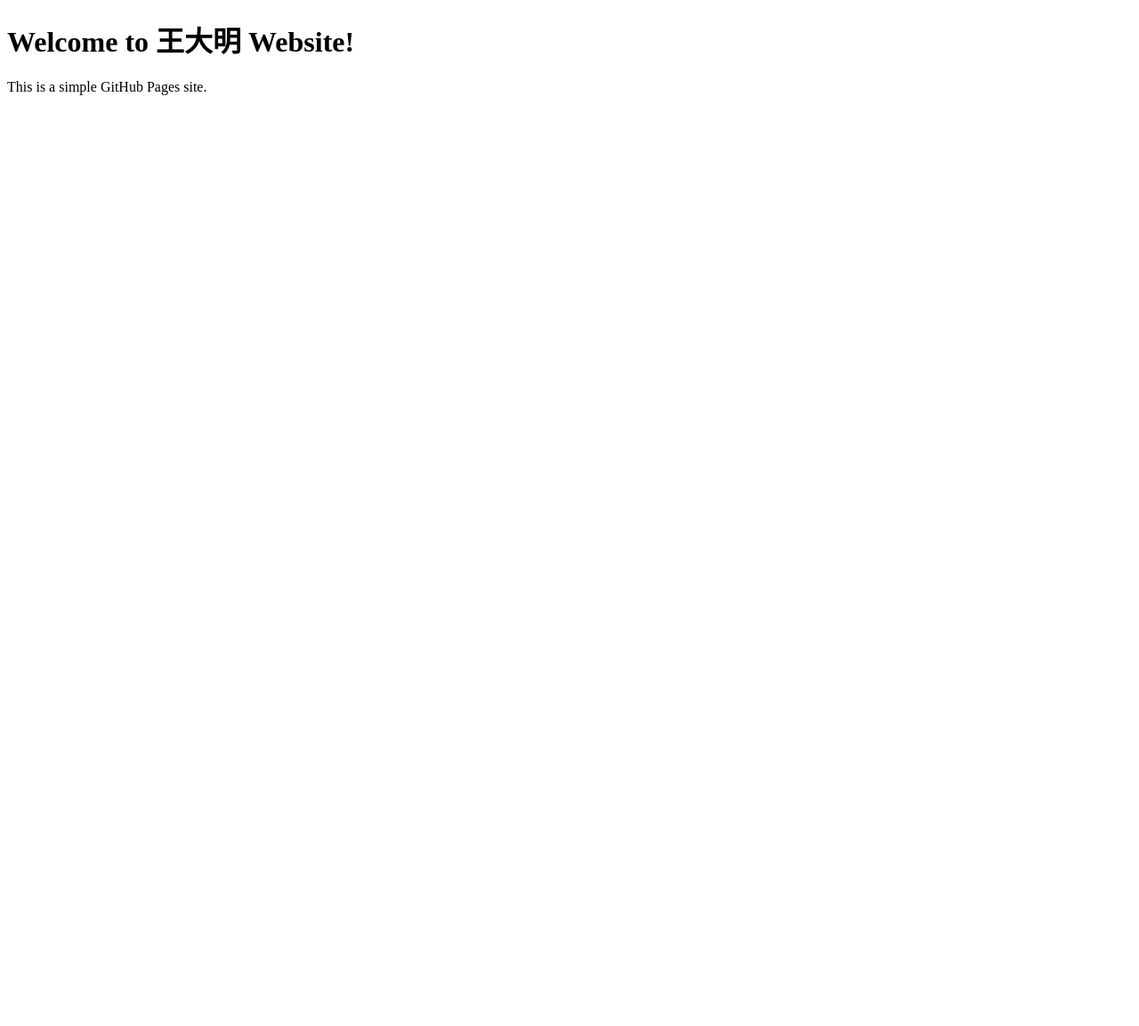
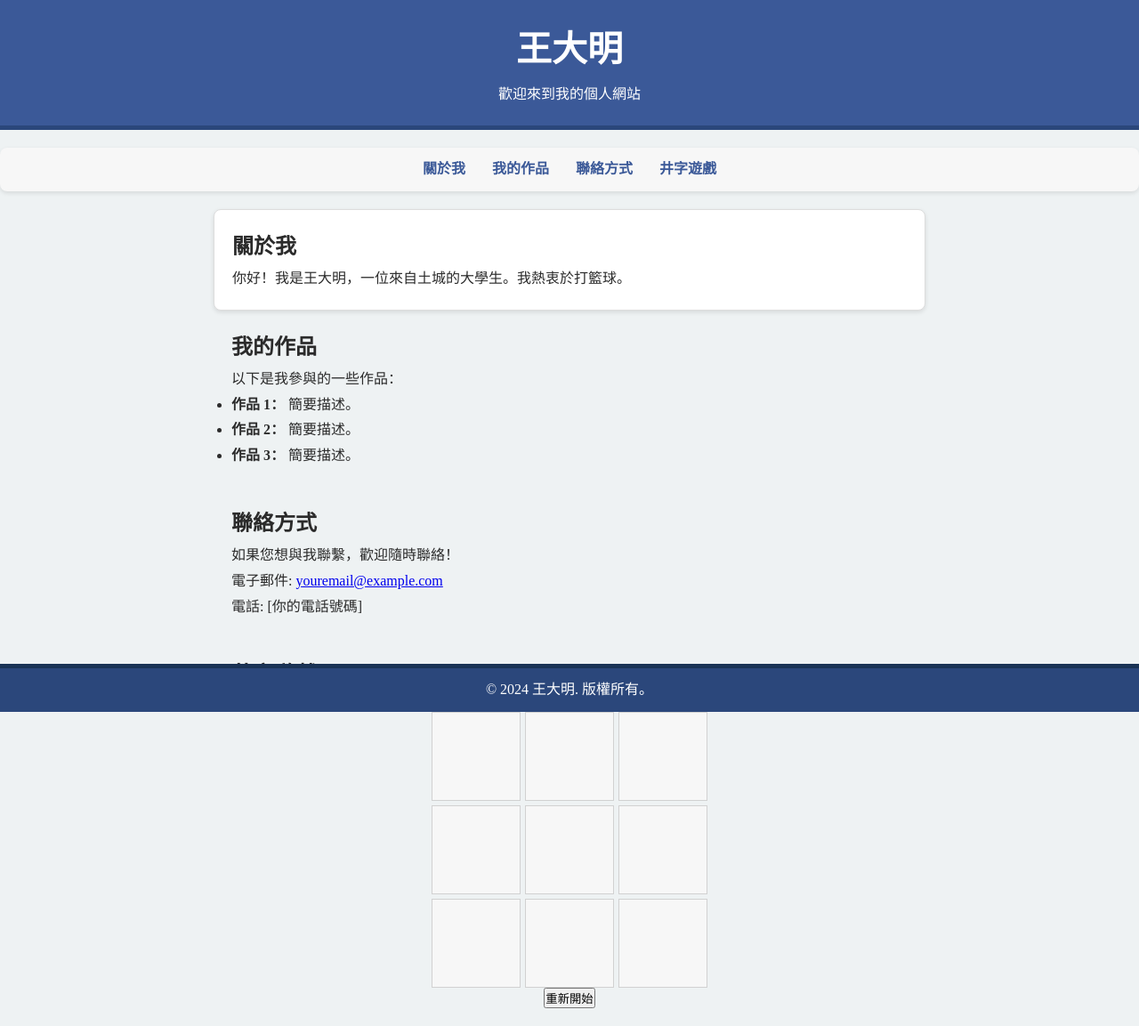
Before and after one commit to Wolke/my-website, a plain HTML site: page index.html in a window 1280 px wide. Shown: the whole page at 89% size. Before the commit the page ends 800 px from the top, so only its background shows below. Drawn offline with Linux system fonts and the light colour scheme.

Commit message:
Update index.html

```diff
--- a/index.html
+++ b/index.html
@@ -1,10 +1,215 @@
 <!DOCTYPE html>
-<html>
+<html lang="zh">
 <head>
-    <title>My Website</title>
+    <meta charset="UTF-8">
+    <meta name="viewport" content="width=device-width, initial-scale=1.0">
+    <title>個人網站</title>
+    <style>
+        * {
+            margin: 0;
+            padding: 0;
+            box-sizing: border-box;
+        }
+
+        body {
+            font-family: "DFKai-SB", serif;
+            line-height: 1.8;
+            color: #2b2b2b;
+            background: #eef2f3;
+        }
+
+        header {
+            background: #3b5998;
+            color: #fff;
+            padding: 20px 0;
+            text-align: center;
+            border-bottom: 5px solid #2b477b;
+        }
+
+        header h1 {
+            font-size: 2.5em;
+        }
+
+        nav {
+            display: flex;
+            justify-content: center;
+            margin: 20px 0;
+            background: #f7f7f7;
+            padding: 10px;
+            border-radius: 8px;
+            box-shadow: 0 2px 5px rgba(0, 0, 0, 0.1);
+        }
+
+        nav a {
+            color: #3b5998;
+            text-decoration: none;
+            margin: 0 15px;
+            font-weight: bold;
+        }
+
+        nav a:hover {
+            text-decoration: underline;
+        }
+
+        section {
+            padding: 20px;
+            max-width: 800px;
+            margin: 0 auto;
+        }
+
+        section#about {
+            background: #ffffff;
+            border: 1px solid #dddddd;
+            border-radius: 8px;
+            box-shadow: 0 2px 5px rgba(0, 0, 0, 0.1);
+            padding: 20px;
+        }
+
+        footer {
+            background: #2b477b;
+            color: #fff;
+            text-align: center;
+            padding: 10px 0;
+            border-top: 5px solid #1a3355;
+            position: fixed;
+            bottom: 0;
+            width: 100%;
+        }
+
+        .game-container {
+            display: flex;
+            justify-content: center;
+            align-items: center;
+            flex-direction: column;
+            margin-top: 20px;
+        }
+
+        .board {
+            display: grid;
+            grid-template-columns: repeat(3, 100px);
+            grid-gap: 5px;
+        }
+
+        .cell {
+            width: 100px;
+            height: 100px;
+            background: #f7f7f7;
+            border: 1px solid #d1d1d1;
+            display: flex;
+            justify-content: center;
+            align-items: center;
+            font-size: 2em;
+            cursor: pointer;
+        }
+
+        .cell:hover {
+            background: #dfe3ee;
+        }
+    </style>
 </head>
 <body>
-    <h1>Welcome to 王大明 Website! </h1>
-    <p>This is a simple GitHub Pages site.</p>
+    <header>
+        <h1>王大明</h1>
+        <p>歡迎來到我的個人網站</p>
+    </header>
+
+    <nav>
+        <a href="#about">關於我</a>
+        <a href="#projects">我的作品</a>
+        <a href="#contact">聯絡方式</a>
+        <a href="#game">井字遊戲</a>
+    </nav>
+
+    <section id="about">
+        <h2>關於我</h2>
+        <p>你好！我是王大明，一位來自土城的大學生。我熱衷於打籃球。</p>
+    </section>
+
+    <section id="projects">
+        <h2>我的作品</h2>
+        <p>以下是我參與的一些作品：</p>
+        <ul>
+            <li><strong>作品 1：</strong> 簡要描述。</li>
+            <li><strong>作品 2：</strong> 簡要描述。</li>
+            <li><strong>作品 3：</strong> 簡要描述。</li>
+        </ul>
+    </section>
+
+    <section id="contact">
+        <h2>聯絡方式</h2>
+        <p>如果您想與我聯繫，歡迎隨時聯絡！</p>
+        <p>電子郵件: <a href="mailto:youremail@example.com">youremail@example.com</a></p>
+        <p>電話: [你的電話號碼]</p>
+    </section>
+
+    <section id="game">
+        <h2>井字遊戲</h2>
+        <div class="game-container">
+            <div id="board" class="board"></div>
+            <button onclick="resetGame()">重新開始</button>
+        </div>
+    </section>
+
+    <footer>
+        <p>&copy; 2024 王大明. 版權所有。</p>
+    </footer>
+
+    <script>
+        const board = document.getElementById('board');
+        let currentPlayer = 'X';
+        let gameBoard = Array(9).fill(null);
+
+        function createBoard() {
+            board.innerHTML = '';
+            gameBoard.forEach((cell, index) => {
+                const cellElement = document.createElement('div');
+                cellElement.classList.add('cell');
+                cellElement.dataset.index = index;
+                cellElement.textContent = cell;
+                cellElement.addEventListener('click', handleMove);
+                board.appendChild(cellElement);
+            });
+        }
+
+        function handleMove(event) {
+            const index = event.target.dataset.index;
+            if (!gameBoard[index]) {
+                gameBoard[index] = currentPlayer;
+                currentPlayer = currentPlayer === 'X' ? 'O' : 'X';
+                checkWinner();
+                createBoard();
+            }
+        }
+
+        function checkWinner() {
+            const winningCombinations = [
+                [0, 1, 2], [3, 4, 5], [6, 7, 8],
+                [0, 3, 6], [1, 4, 7], [2, 5, 8],
+                [0, 4, 8], [2, 4, 6]
+            ];
+
+            for (const combination of winningCombinations) {
+                const [a, b, c] = combination;
+                if (gameBoard[a] && gameBoard[a] === gameBoard[b] && gameBoard[a] === gameBoard[c]) {
+                    alert(`${gameBoard[a]} 贏了！`);
+                    resetGame();
+                    return;
+                }
+            }
+
+            if (!gameBoard.includes(null)) {
+                alert('平手！');
+                resetGame();
+            }
+        }
+
+        function resetGame() {
+            gameBoard = Array(9).fill(null);
+            currentPlayer = 'X';
+            createBoard();
+        }
+
+        createBoard();
+    </script>
 </body>
 </html>
```
